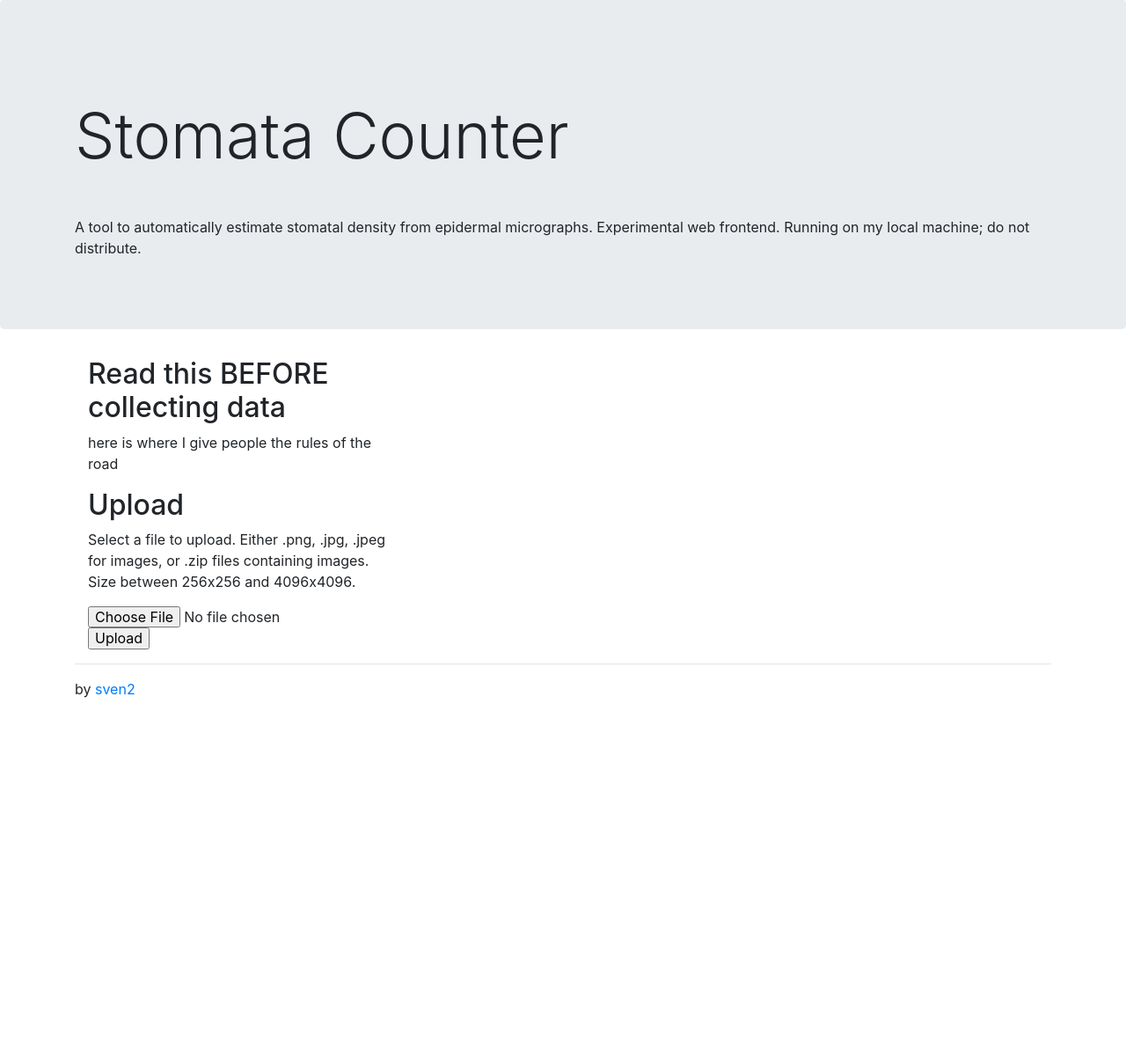
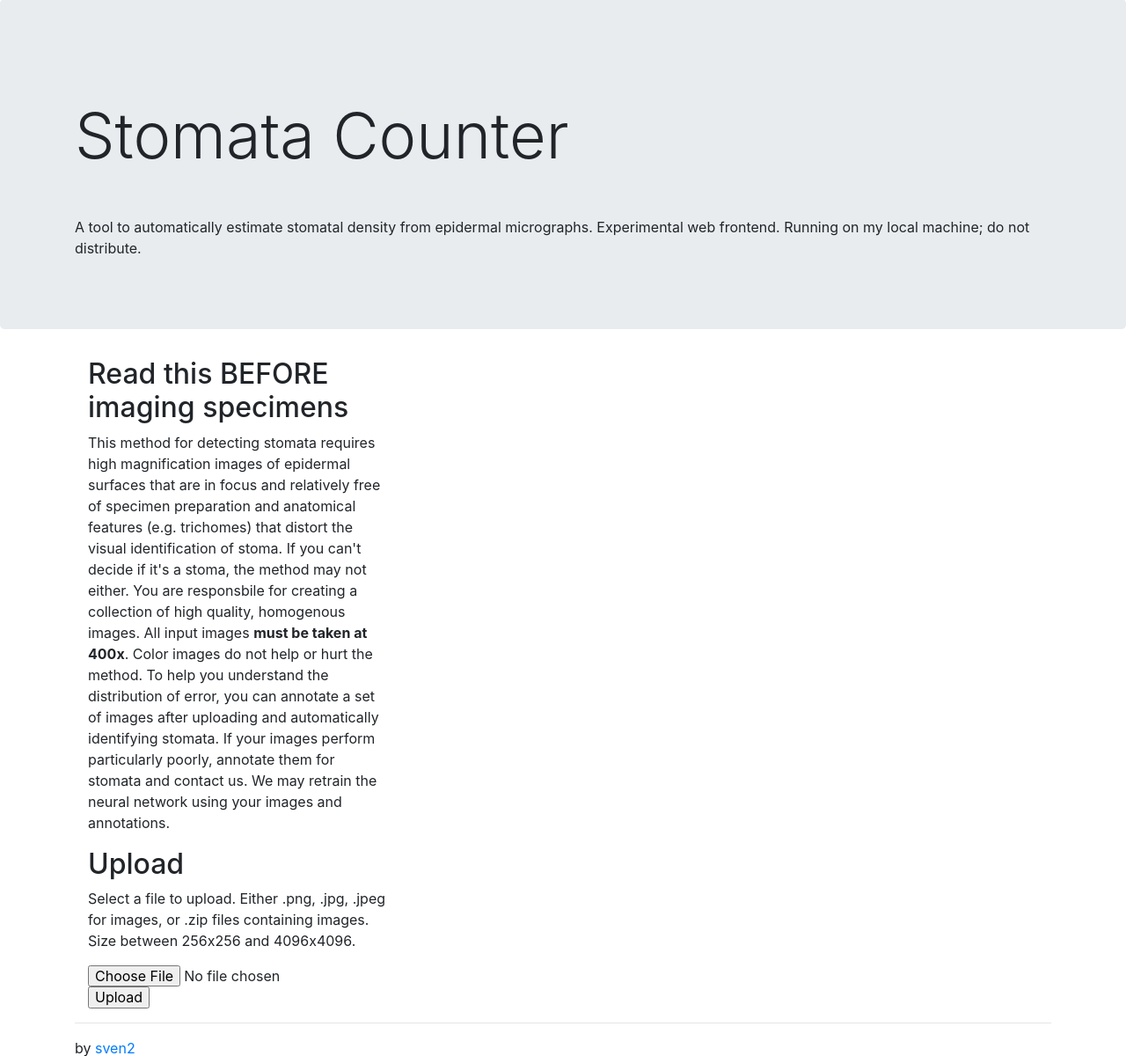
Before and after one commit to SvenTwo/epidermal, a Flask app: page / in a window 1280 px wide. Shown: the part 137-1337 px from the top of the page at 88% size. Before the commit the page ends 930 px from the top, so only its background shows below. Run offline with Flask 2, Linux system fonts and the light colour scheme; data that the repository does not hold is empty; some libraries are stand-ins or nearby versions.

Commit message:
Edited index page to add image preperation recommendations

```diff
--- a/templates/index.html
+++ b/templates/index.html
@@ -15,8 +15,8 @@
     </div>
     <div class="container">
     	<div class="col-md-4">
-    		<h2>Read this BEFORE collecting data</h2>
-    			<p>here is where I give people the rules of the road</p>
+    		<h2>Read this BEFORE imaging specimens</h2>
+    			<p>This method for detecting stomata requires high magnification images of epidermal surfaces that are in focus and relatively free of specimen preparation and anatomical features (e.g. trichomes) that distort the visual identification of stoma. If you can't decide if it's a stoma, the method may not either. You are responsbile for creating a collection of high quality, homogenous images. All input images <strong>must be taken at 400x</strong>. Color images do not help or hurt the method. To help you understand the distribution of error, you can annotate a set of images after uploading and automatically identifying stomata. If your images perform particularly poorly, annotate them for stomata and contact us. We may retrain the neural network using your images and annotations.</p>
 		</div>
     </div>
     <div class="container">
```
